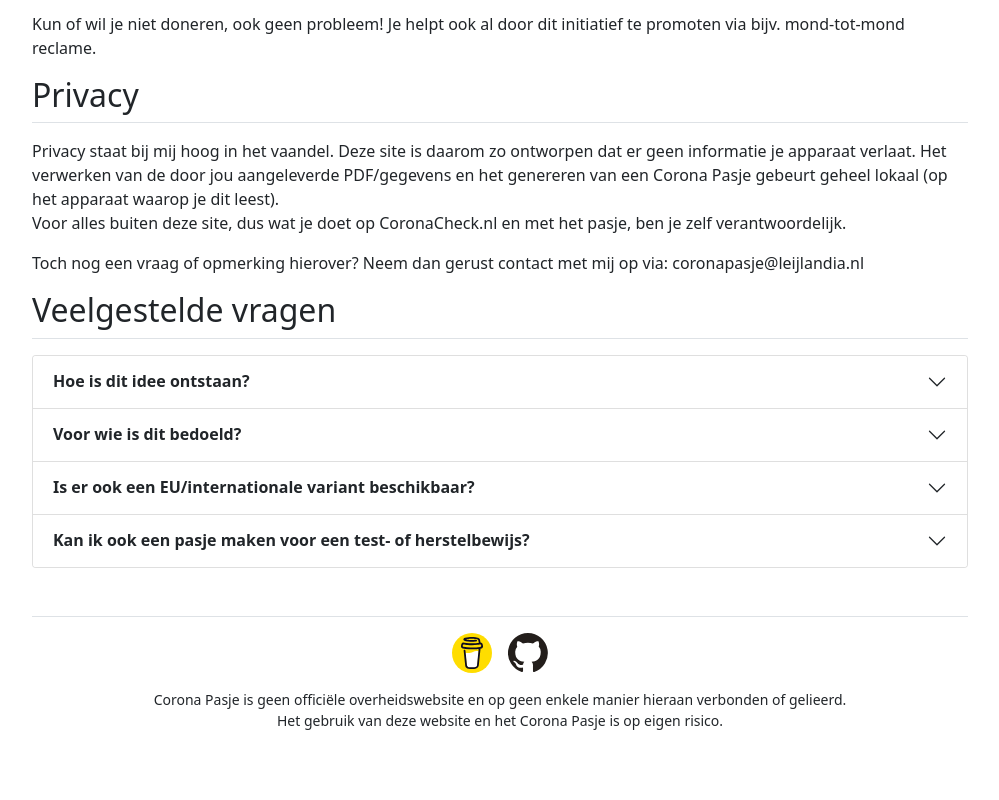
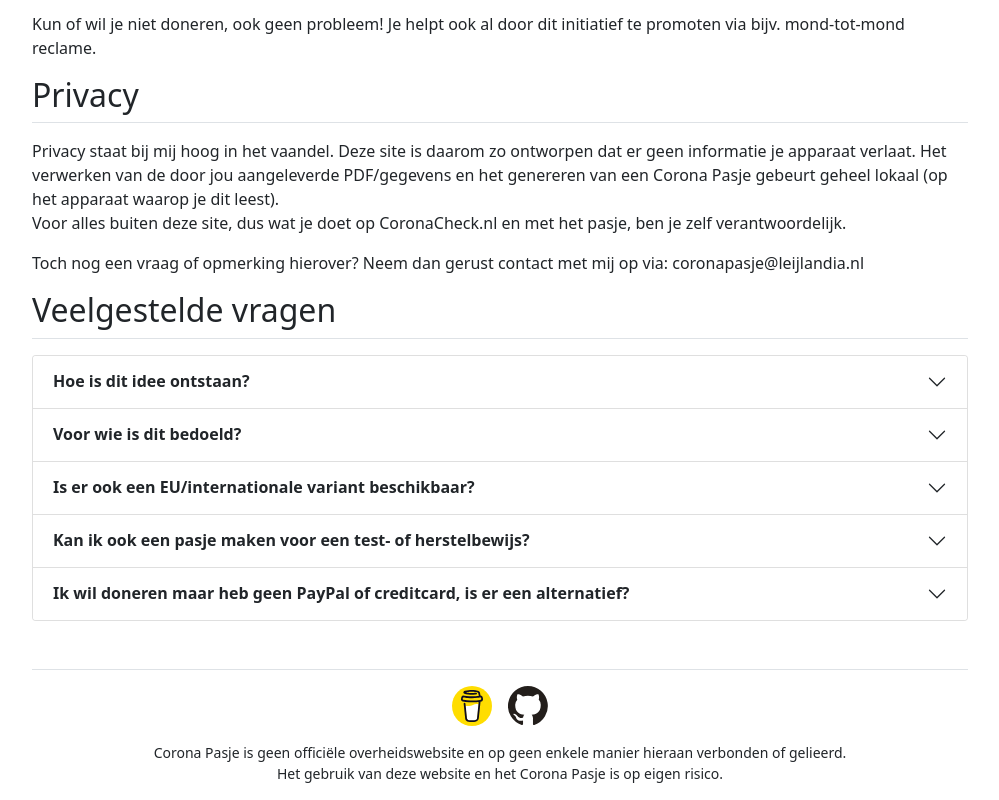
Before and after one commit to frozenshadow/corona-pasje.nl, a Vue app: page / in a window 1280 px wide. Shown: the part 809-1609 px from the top of the page, without its empty margins (140-1139 px from the left). Before the commit the page ends 1556 px from the top, so only its background shows below. Built offline with nearby package versions, Linux system fonts and the light colour scheme.

Commit message:
Add FAQ item about alternative sponsor payment methods

```diff
--- a/src/App.vue
+++ b/src/App.vue
@@ -95,6 +95,19 @@
             </div>
           </div>
         </div>
+        <div class="accordion-item">
+          <h2 class="accordion-header" id="faqHeadingFive">
+            <button class="accordion-button collapsed fw-bold" type="button" data-bs-toggle="collapse" data-bs-target="#faqFive" aria-expanded="false" aria-controls="faqFive">
+              Ik wil doneren maar heb geen PayPal of creditcard, is er een alternatief?
+            </button>
+          </h2>
+          <div id="faqFive" class="accordion-collapse collapse" aria-labelledby="faqHeadingFive" data-bs-parent="#faq">
+            <div class="accordion-body">
+              <p>Niet via de doneer-knop, maar ik kan wel een persoonlijk betaalverzoek sturen.<br>Stuur hiervoor een mail naar coronapasje@leijlandia.nl</p>
+              <p>Alvast heel erg bedankt voor de moeite en je donatie!</p>
+            </div>
+          </div>
+        </div>
       </div>
     </main>
 
```
